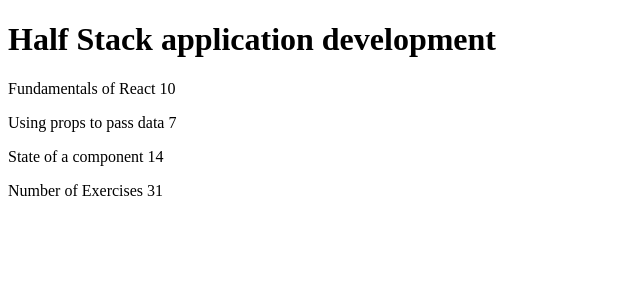
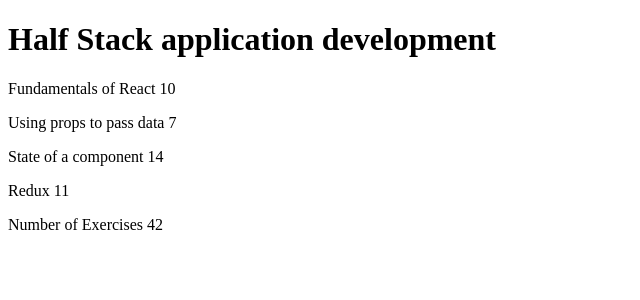
Before and after one commit to lsDantas/Full-Stack-Open-2021, a React (Create React App) app in the folder part1/courseinfo/: page / in a window 1280 px wide. Shown: the top 300 px of the page, without its empty margins (0-640 px from the left). Built offline with nearby package versions, Linux system fonts and the light colour scheme.

Commit message:
Exercises 2.2 and 2.3

```diff
--- a/part1/courseinfo/src/App.js
+++ b/part1/courseinfo/src/App.js
@@ -36,11 +36,14 @@
   );
 }
 
-const Total = (props) => {
+const Total = ({parts}) => {
+  const reducer = (sum, part) => sum + part.exercises;
+  const total = parts.reduce(reducer, 0);
+
   return (
     <>
       <p>
-        Number of Exercises {props.parts[0].exercises + props.parts[1].exercises + props.parts[2].exercises}
+        Number of Exercises {total}
       </p>
     </>
   );
@@ -65,6 +68,11 @@
         name: 'State of a component',
         exercises: 14,
         id: 3
+      },
+      {
+        name: 'Redux',
+        exercises: 11,
+        id: 4
       }
     ]
   };
```
